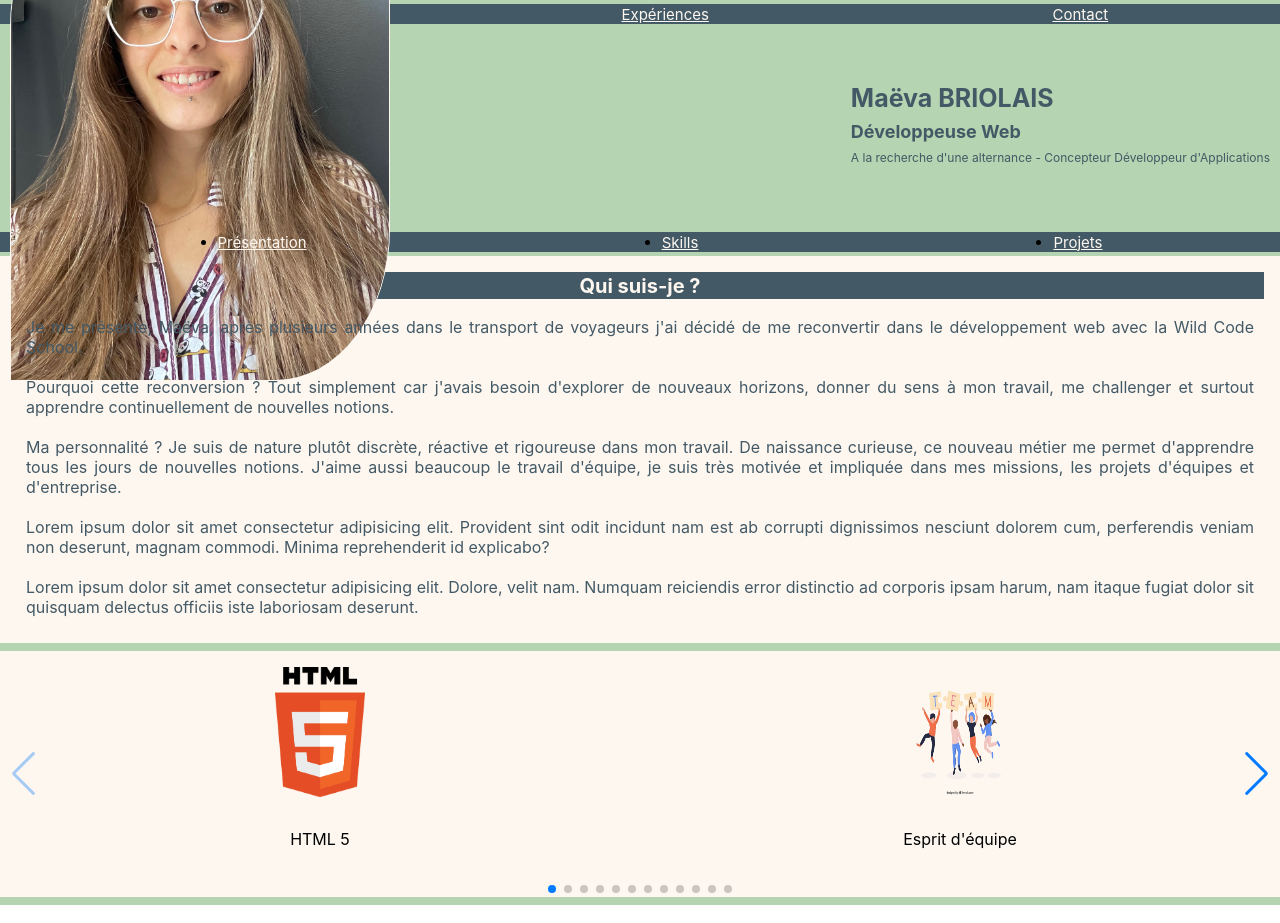
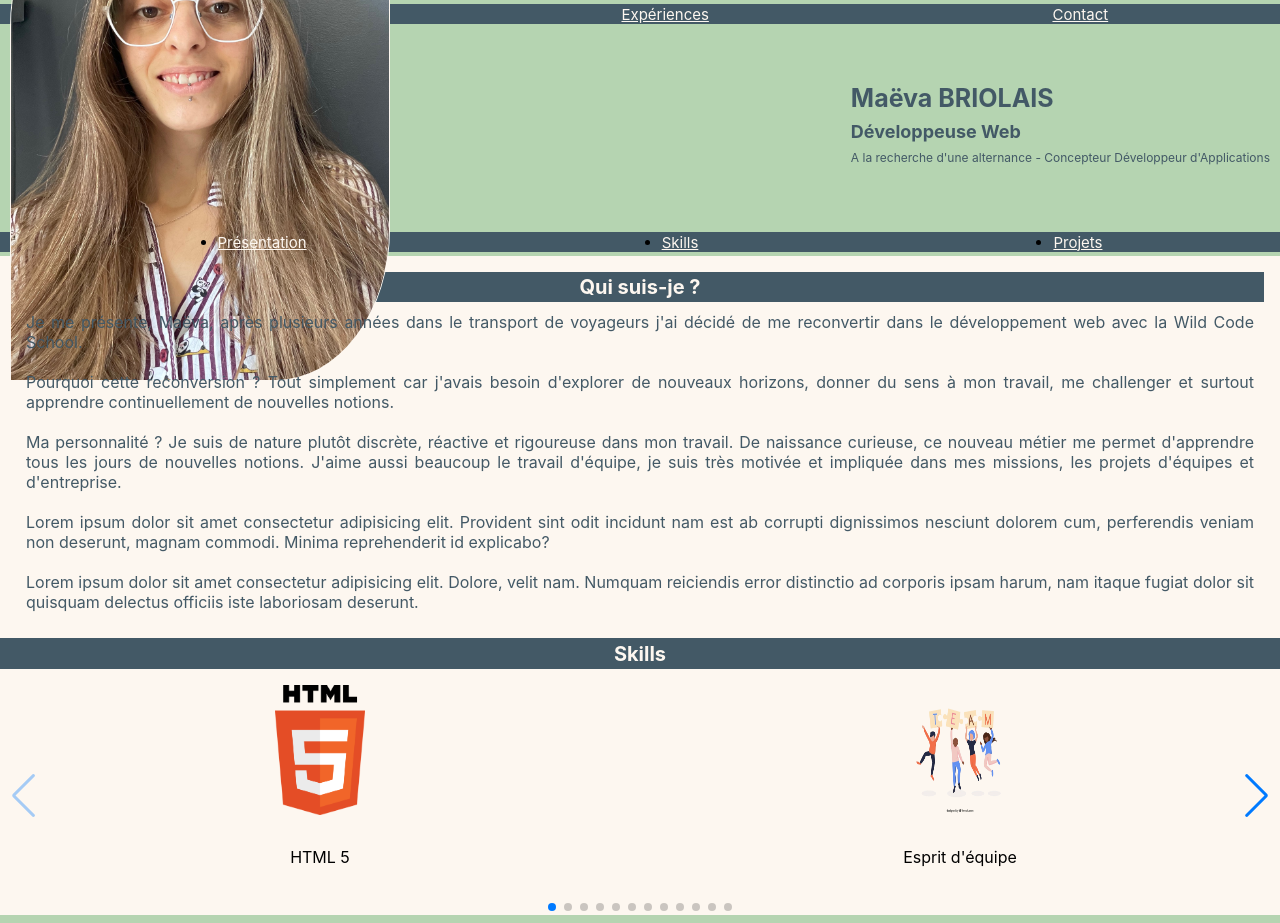
Before and after one commit to MaevaBriolais/React_Portfolio, a React (Vite) app in the folder my-react-app/: page / in a window 1280 px wide. Built offline with nearby package versions, Linux system fonts and the light colour scheme.

Commit message:
H1 harmonization

```diff
--- a/my-react-app/src/App.css
+++ b/my-react-app/src/App.css
@@ -7,3 +7,11 @@
 *{
     margin: 0;
 }
+
+h1{
+  font-size: 20px;
+  text-align: center;
+  background-color: var(--third-main-color);
+  color: var(--main-color);
+  padding: .2rem;
+}
--- a/my-react-app/src/CSS/header.scss
+++ b/my-react-app/src/CSS/header.scss
@@ -20,11 +20,11 @@ img{
 }
 
 .userProfil{
-    h1{
+    h2{
         font-size:25px;
         margin-bottom: .5rem;
     }
-    h2{
+    h3{
         font-size: 18px;
         margin: .5rem 0;
         }
--- a/my-react-app/src/CSS/presentation.scss
+++ b/my-react-app/src/CSS/presentation.scss
@@ -3,14 +3,6 @@
     color: var(--third-main-color);
     background-color: var(--main-color);
 
-    h1{
-      font-size: 20px;
-      text-align: center;
-      background-color: var(--third-main-color);
-      color: var(--main-color);
-      padding: .1rem;
-      margin-bottom: .5rem;
-    }
     p{
         text-align: justify;
         padding: 10px;
--- a/my-react-app/src/CSS/skills.scss
+++ b/my-react-app/src/CSS/skills.scss
@@ -1,5 +1,5 @@
 .skills {
-    border-top: .5rem solid var(--second-main-color);
+    border-top: .5rem;
     border-bottom: .5rem solid var(--second-main-color);
     padding: 1rem;
     background-color: var(--main-color);
--- a/my-react-app/src/components/Header.jsx
+++ b/my-react-app/src/components/Header.jsx
@@ -6,8 +6,8 @@ function Header() {
     <header className="left">
         <img src={Avatar} alt="User profil" />
         <div className="userProfil">
-          <h1>Maëva BRIOLAIS</h1>
-          <h2>Développeuse Web</h2>
+          <h2>Maëva BRIOLAIS</h2>
+          <h3>Développeuse Web</h3>
           <p>
             A la recherche d'une alternance - Concepteur
             Développeur d'Applications
--- a/my-react-app/src/components/Skills.jsx
+++ b/my-react-app/src/components/Skills.jsx
@@ -11,6 +11,8 @@ import 'swiper/css/pagination';
 
 function Skills() {
   return (
+    <>
+    <h1> Skills </h1>
     <Swiper
     slidesPerView={2}
     spaceBetween={0}
@@ -33,6 +35,7 @@ function Skills() {
       ))}
 
     </Swiper>
+    </>
   );
 }
 export default Skills;
```
